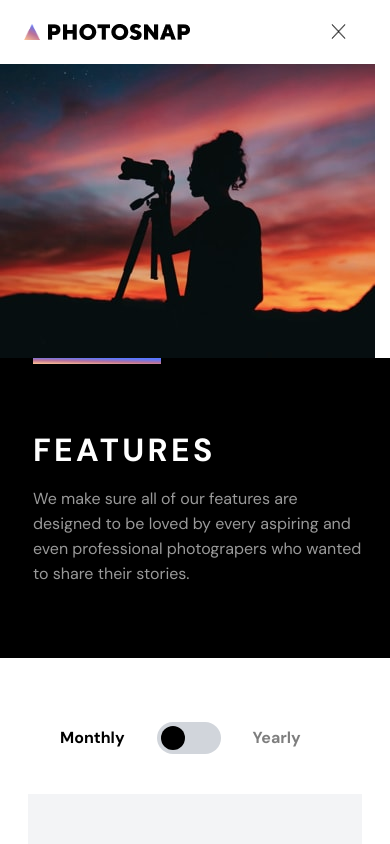
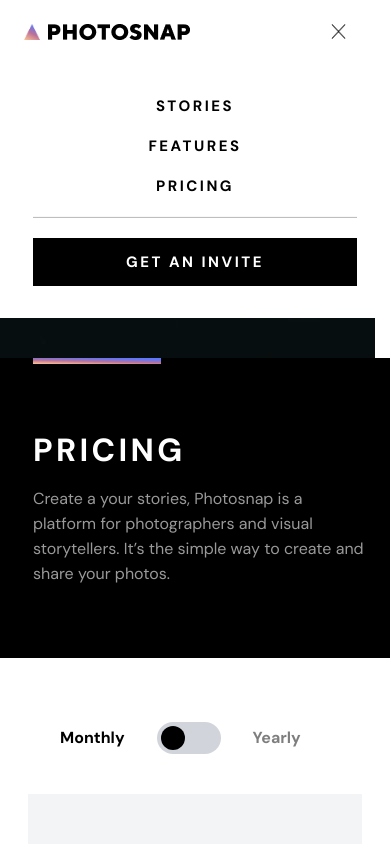
Before and after one commit to GeorgeMachaidze/Photosnap-multi-page-website, a React (Vite) app: page /Pricing in a window 390 px wide. Both pictures are taken after a click on the element 341 px from the left and 32 px from the top of the page. Shown: the top 844 px of the page. Built offline with nearby package versions, Linux system fonts and the light colour scheme.

Commit message:
style: add Hamburger Menu

```diff
--- a/src/App.tsx
+++ b/src/App.tsx
@@ -4,6 +4,7 @@ import {
   Routes,
   Route,
   Navigate,
+  Link,
 } from "react-router-dom";
 import "./App.css";
 import Home from "./Home.tsx";
@@ -20,6 +21,36 @@ import printerest from "./assets/home/mobile/pinterest.png";
 import twitter from "./assets/home/mobile/Twitter.png";
 import youtube from "./assets/home/mobile/Youtube.png";
 import whiteArrow from "./assets/arrow.png";
+
+const HamburgerMenu = () => {
+  return (
+    <div className="absolute top-[60px] left-0 bg-white w-full pl-[33px] pr-[33px] flex flex-col items-center">
+      <div className="flex flex-col items-center gap-5">
+        <Link to={"/Stories"}>
+          <h1 className="mt-9 font-sans font-bold text-[15px] leading-5 tracking-[2.5px]">
+            STORIES
+          </h1>
+        </Link>
+        <Link to={"/Featured"}>
+          <h1 className="font-sans font-bold text-[15px] leading-5 tracking-[2.5px]">
+            FEATURES
+          </h1>
+        </Link>
+        <Link to={"/Pricing"}>
+          <h1 className="font-sans font-bold text-[15px] leading-5 tracking-[2.5px]">
+            PRICING
+          </h1>
+        </Link>
+      </div>
+      <hr className="w-full h-[2px] mt-5 bg-black opacity-25" />
+      <div className="mt-5 bg-black w-full mb-[32px] ">
+        <h1 className="font-sans font-bold text-white text-center text-[15px] tracking-[2.5px] leading-5 mt-[14px] mb-[14px]">
+          GET AN INVITE
+        </h1>
+      </div>
+    </div>
+  );
+};
 
 function App() {
   const [menu, setMenu] = useState(true);
@@ -39,7 +70,10 @@ function App() {
                 <hr className="  bg-black w-[20px] h-[3px]"></hr>
               </div>
             ) : (
+              <div>
                 <img className=" w-[15px] h-[15px]" src={X} alt="" />
+                <HamburgerMenu />
+              </div>
             )}
           </div>
         </div>
@@ -63,18 +97,26 @@ function App() {
             <img className="w-5 h-5" src={instagram} alt="" />
           </div>
           <div className="flex flex-col gap-5 items-center mt-[50px]">
+            <Link to={"/Home"}>
               <h1 className="text-white text-[12px] font-sans font-bold tracking-[2px]">
                 HOME
               </h1>
+            </Link>
+            <Link to={"/Stories"}>
               <h1 className="text-white text-[12px] font-sans font-bold tracking-[2px]">
                 STORIES
               </h1>
+            </Link>
+            <Link to={"/Featured"}>
               <h1 className="text-white text-[12px] font-sans font-bold tracking-[2px]">
                 FEATURES
               </h1>
+            </Link>
+            <Link to={"/Pricing"}>
               <h1 className="text-white text-[12px] font-sans font-bold tracking-[2px]">
                 PRICING
               </h1>
+            </Link>
           </div>
           <div className="flex flex-row justify-center pt-[120px]">
             <p className="text-white font-sans leading-[16px] text-[12px] tracking-[2px] font-bold">
--- a/src/Pricing.tsx
+++ b/src/Pricing.tsx
@@ -12,12 +12,12 @@ function Pricing() {
           <img src={rectangle} alt="" />
           <div>
             <h1 className="text-white font-sans font-bold tracking-[3.33px] leading-10 mt-[66px] text-[32px]">
-              FEATURES
+              PRICING
             </h1>
             <p className="text-white font-sans font-[15px] leading-[25px] opacity-60 mt-4">
-              We make sure all of our features are designed to be loved by every
-              aspiring and even professional photograpers who wanted to share
-              their stories.
+              Create a your stories, Photosnap is a platform for photographers
+              and visual storytellers. It’s the simple way to create and share
+              your photos.
             </p>
           </div>
         </div>
```
Lines whose indentation alone changed are shown as unchanged.
